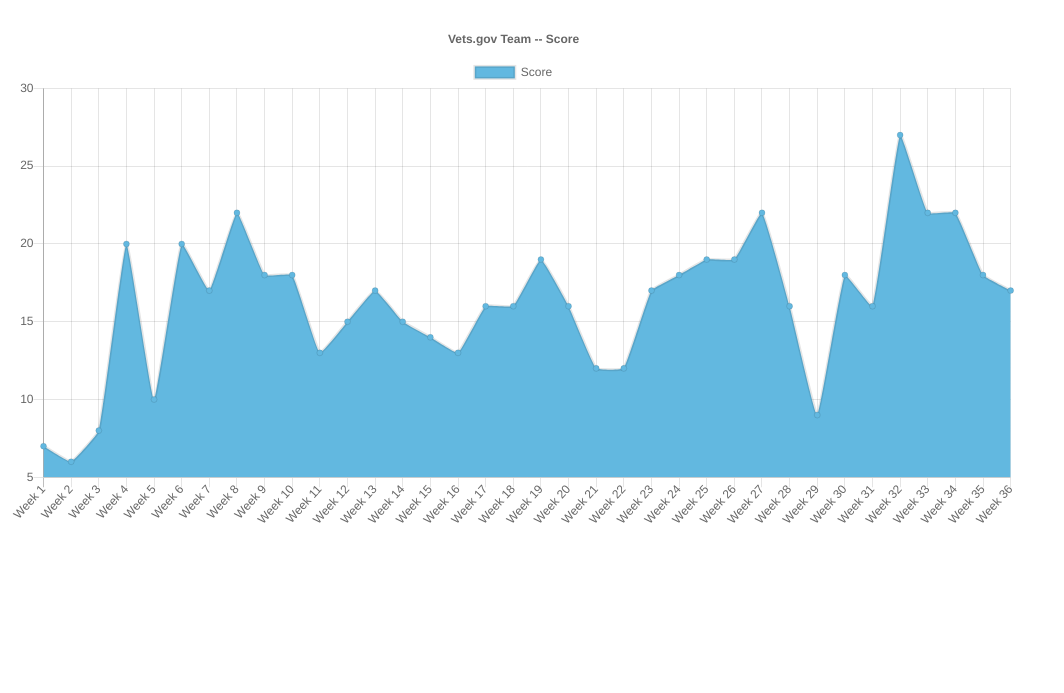
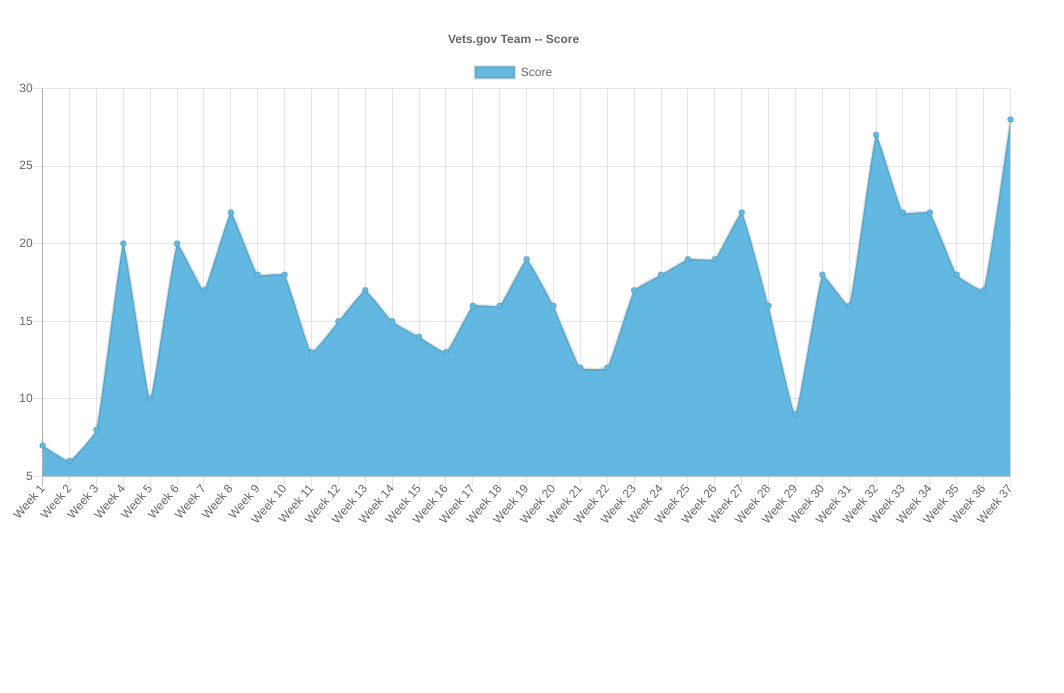
Before and after one commit to dhall/scoreboard, a plain HTML site: page index.html in a window 1280 px wide. Shown: the part 107-800 px from the top of the page, without its empty margins (0-1064 px from the left). Drawn offline with nearby package versions, Linux system fonts and the light colour scheme.

Commit message:
add week 37 (#18)

```diff
--- a/index.html
+++ b/index.html
@@ -35,10 +35,10 @@
                'Week 15', 'Week 16', 'Week 17', 'Week 18', 'Week 19', 'Week 20', 'Week 21',
 							 'Week 22', 'Week 23', 'Week 24', 'Week 25', 'Week 26', 'Week 27', 'Week 28',
                'Week 29', 'Week 30', 'Week 31', 'Week 32', 'Week 33', 'Week 34', 'Week 35',
-               'Week 36'],
+               'Week 36', 'Week 37'],
 			datasets: [{
 				data: [7, 6, 8, 20, 10, 20, 17, 22, 18, 18, 13, 15, 17, 15, 14, 13, 16, 16, 19, 16,
-               12, 12, 17, 18, 19, 19, 22, 16, 9, 18, 16, 27, 22, 22, 18, 17],
+               12, 12, 17, 18, 19, 19, 22, 16, 9, 18, 16, 27, 22, 22, 18, 17, 28],
 				lineTension: 0.1,
 				backgroundColor: '#62b8e0',
 				label: 'Score'
```
